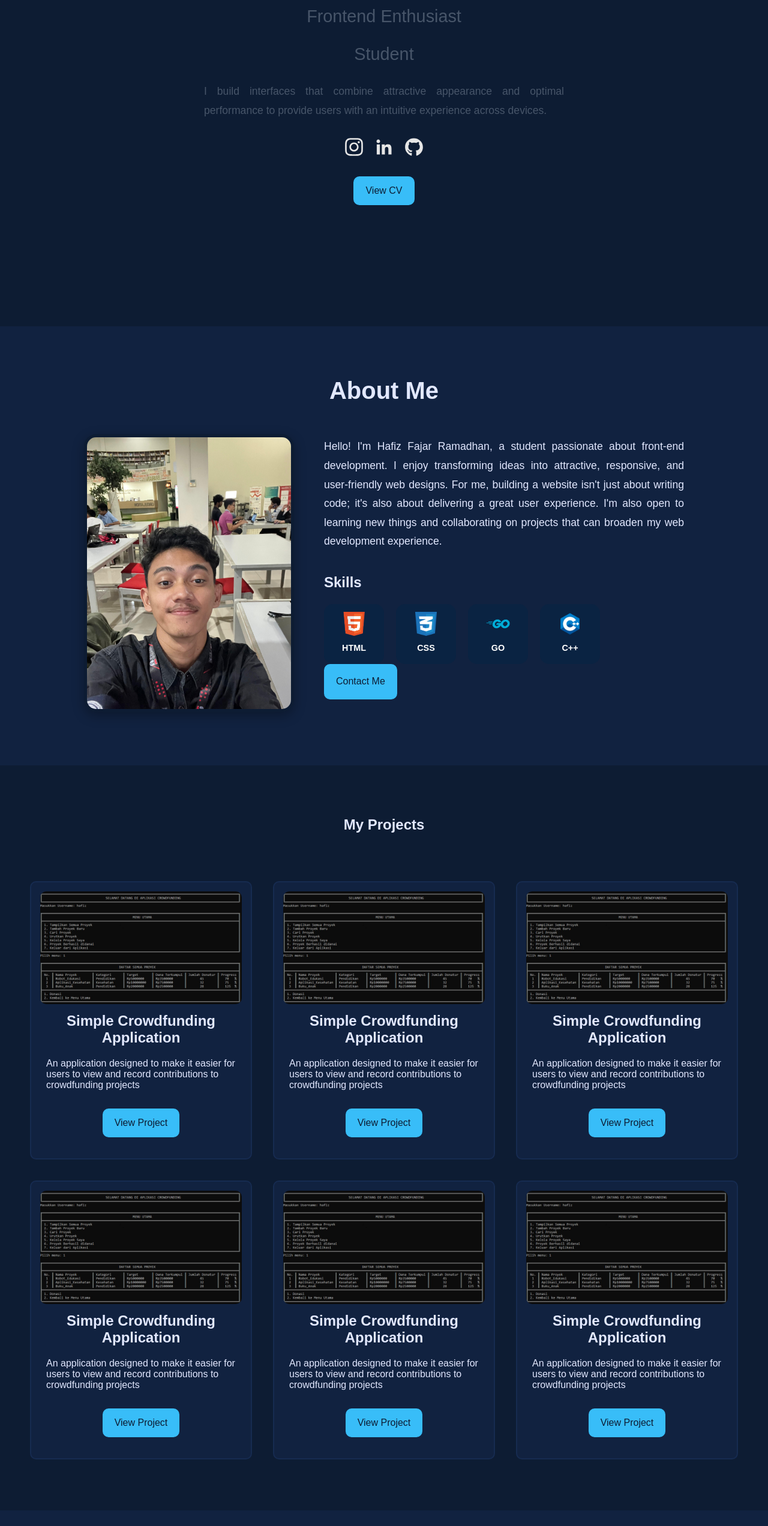
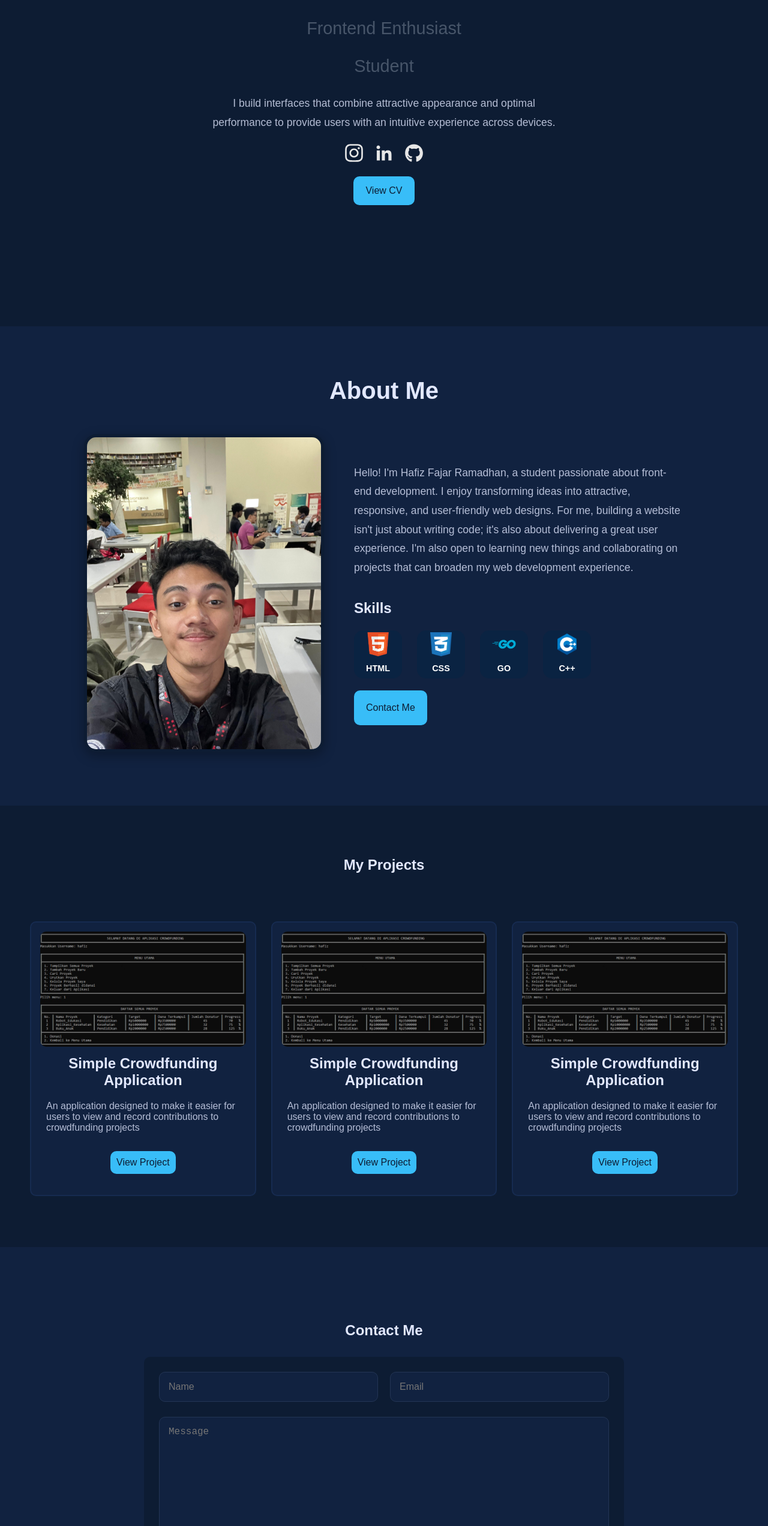
Before and after one commit to hfzfjr/Portfolio, a plain HTML site: page index.html in a window 1280 px wide. Shown: the part 256-2800 px from the top of the page at 60% size. Drawn offline with Linux system fonts and the light colour scheme.

Commit message:
update portfolio

```diff
--- a/css/style.css
+++ b/css/style.css
@@ -65,13 +65,13 @@ header {
   transition: ALL 0.3s ease;
 }
 
-.nav-left {
+.nav-right {
   display: flex;
   list-style: none;
   gap: 30px;
 }
 
-.nav-left a {
+.nav-right a {
   text-decoration: none;
   color: #ffffff;
   font-weight: 500;
@@ -80,31 +80,31 @@ header {
   transition: all 0.3s ease;
 }
 
-.nav-left a:hover {
+.nav-right a:hover {
   background-color: #38bdf8;
   color: #ffffff;
 }
 
-.nav-left a.active {
+.nav-right a.active {
   background-color: #38bdf8;
   color: #ffffff;
 }
 
 /* Logo di tengah navbar */
-.nav-logo {
+.nav-left {
   display: flex;
   align-items: center;
   gap: 10px;
 }
 
-.nav-logo img {
+.nav-left img {
   width: 45px;
   height: 45px;
   border-radius: 50%;
   object-fit: cover;
 }
 
-.nav-logo span {
+.nav-left span {
   color: #38bdf8;
   font-weight: 700;
   font-size: 26px;
@@ -135,11 +135,11 @@ header.scrolled .navbar {
 
 /* Media query untuk tampilan mobile */
 @media (max-width: 768px) {
-  .nav-left {
+  .nav-right {
     display: none;
     width: 100%;
     flex-direction: column;
-    gap: 10px;
+    gap: 20px;
     text-align: center;
     background-color: #0d1c33;
     padding: 20px 0;
@@ -148,7 +148,7 @@ header.scrolled .navbar {
     left: 0;
   }
 
-  .nav-left.active {
+  .nav-right.active {
     display: flex;
   }
 
@@ -206,10 +206,21 @@ header.scrolled .navbar {
   color: #475569;
 }
 
+.hero-description p {
+  color: #e2e8ffc9;
+  font-size: 1.1rem;
+  line-height: 1.8;
+  max-width: 600px;
+  text-align: center;
+  margin-bottom: 20px;
+}
+
 .social-icons {
   display: flex;
   justify-content: center;
   align-items: center;
+  gap: 20px;
+  margin-bottom: 20px;
 }
 
 .social-icons img {
@@ -286,7 +297,7 @@ header.scrolled .navbar {
 }
 
 .about-photo img {
-  width: 350px;
+  width: 400px;
   height: 100%;
   object-fit: cover;
   border-radius: 20px;
@@ -300,11 +311,12 @@ header.scrolled .navbar {
 }
 
 .about-description {
+  color: #e2e8ffc9;
   flex: 2;
   font-size: 1.1rem;
   line-height: 1.8;
-  text-align: justify;
   max-width: 600px;
+  text-align: left;
 }
 
 .about-description p {
@@ -318,19 +330,25 @@ header.scrolled .navbar {
   }
 
   .about-photo img {
-    width: 300px;
+    width: 350px;
     height: 100%px;
   }
 
   .about-description {
     font-size: 1rem;
-    text-align: center;
+    text-align: left;
+  }
+
+  .about-contact-me {
+    display: flex;
+    justify-content: center;
   }
 }
 
 /* ===== ABOUT SKILLS SECTION ===== */
 .about-skills {
   margin-top: 30px;
+  margin-bottom: 20px;
 }
 
 .skills-title {
@@ -344,16 +362,16 @@ header.scrolled .navbar {
 .skills-list {
   display: flex;
   flex-wrap: wrap;
-  gap: 20px;
   list-style: none;
   padding: 0;
+  gap: 25px;
 }
 
 .skills-list li {
   background-color: #0a2342;
   color: #ffffff;
-  width: 100px;
-  height: 100px;
+  width: 80px;
+  height: 80px;
   border-radius: 15px;
   display: flex;
   flex-direction: column;
@@ -379,6 +397,7 @@ header.scrolled .navbar {
 @media (max-width: 768px) {
   .skills-list {
     justify-content: center;
+    gap: 0px;
   }
 }
 
@@ -396,21 +415,12 @@ header.scrolled .navbar {
 
 .project-grid {
   display: grid;
+  grid-template-columns: repeat(3, 1fr); /* Maksimal 3 per baris */
+  gap: 25px; /* Jarak antar card tetap 20px */
   justify-items: center;
-  align-items: center;
-  grid-template-columns: repeat(3, 1fr);
-  gap: 35px;
-}
-
-.project-card h2 {
-  text-align: center;
-  margin-bottom: 10px;
-}
-
-.project-card p, a {
-  margin-bottom: 20px;
-  text-align: left;
-  padding: 10px;
+  justify-content: center;
+  max-width: 1200px; /* Membatasi lebar grid agar tidak melebar terlalu besar */
+  margin: 0 auto; /* Center grid */
 }
 
 .project-card {
@@ -421,6 +431,8 @@ header.scrolled .navbar {
   border-radius: 10px;
   transition: all 0.3s ease;
   width: 100%;
+  max-width: 400px; /* Membatasi lebar maksimal card */
+  box-sizing: border-box;
 }
 
 .project-card:hover {
@@ -434,9 +446,39 @@ header.scrolled .navbar {
   margin-bottom: 10px;
 }
 
+.project-card h2 {
+  text-align: center;
+  margin-bottom: 10px;
+}
+
+.project-card p {
+  color: #e2e8ffc9;
+}
+
+.project-card p, .project-card a {
+  margin-bottom: 20px;
+  text-align: left;
+  padding: 10px;
+}
+
+/* Mobile responsiveness: Stack projects vertically */
+@media (max-width: 768px) {
+  .project-grid {
+    display: flex; /* Kembali ke flex untuk mobile */
+    flex-direction: column;
+    align-items: center;
+    gap: 20px; /* Gap sama untuk konsistensi di mobile */
+  }
+
+  .project-card {
+    width: 100%;
+    max-width: 400px;
+  }
+}
+
 /* ===== CONTACT SECTION ===== */
 .contact {
-  padding: 125px 50px;
+  padding: 125px 25px;
   text-align: center;
   background-color: #112240;
   display: flex;
@@ -446,12 +488,13 @@ header.scrolled .navbar {
 }
 
 .contact-content {
-  width: 50%;
+  width: 100%;
+  max-width: 800px;
 }
 
 .contact-form {
   background-color: #0d1c33;
-  padding: 50px;
+  padding: 25px;
   display: flex;
   flex-direction: column;
   justify-content: center;
@@ -486,7 +529,7 @@ form {
   border-radius: 10px;
   border: 1px solid #233554;
   width: 100%;
-  margin-bottom: 30px;
+  margin-bottom: 25px;
 }
 
 .contact-form textarea {
@@ -521,6 +564,13 @@ form {
   background-color: #0288d1;
 }
 
+@media (max-width: 768px) {
+  .contact-form .input-container {
+    flex-direction: column;
+    gap: 0px;
+  }
+}
+
 /* ===== FOOTER ===== */
 footer {
   background-color: #0d1c33;
@@ -529,20 +579,3 @@ footer {
   color: #ffffff;
   font-size: 14px;
 }
-
-/* ===== RESPONSIVE ===== */
-@media (max-width: 768px) {
-  .navbar {
-    flex-direction: column;
-    gap: 15px;
-    width: 90%;
-  }
-
-  .nav-left {
-    gap: 20px;
-  }
-
-  .hero-content h1 {
-    font-size: 2rem;
-  }
-}
--- a/index.html
+++ b/index.html
@@ -11,11 +11,11 @@
     <!-- ===== NAVBAR ===== -->
     <header>
       <nav class="navbar">
-        <div class="nav-logo">
+        <div class="nav-left">
           <img src="assets/logo/logo-H.png" alt="Logo Hafiz" />
           <span>HAFIZ</span>
         </div>
-        <ul class="nav-left">
+        <ul class="nav-right">
           <li><a href="#home" class="active">Home</a></li>
           <li><a href="#about">About Me</a></li>
           <li><a href="#projects">Projects</a></li>
@@ -37,11 +37,9 @@
           <p class="role">Frontend Enthusiast</p>
           <p class="status">Student</p>
         </div>
-        <p class="about-description">
-          I build interfaces that combine attractive appearance and optimal
-          performance to provide users with an intuitive experience across
-          devices.
-        </p>
+        <div class="hero-description">
+          <p>I build interfaces that combine attractive appearance and optimal performance to provide users with an intuitive experience across devices.</p>
+        </div>
         <div class="social-icons">
           <a href="https://www.instagram.com/hafizfajar_01/" target="_blank">
             <img src="assets/logo/logo-instagram.svg" alt="Instagram" />
@@ -99,7 +97,9 @@
                 </li>
               </ul>
             </div>
-            <a href="#contact" class="button">Contact Me</a>
+            <div class="about-contact-me">
+              <a href="#contact" class="button">Contact Me</a>
+            </div>
           </article>
         </div>
       </div>
@@ -109,48 +109,6 @@
     <section id="projects" class="projects">
       <h1>My Projects</h1>
       <div class="project-grid">
-        <div class="project-card">
-          <img src="assets/project/tubes.jpg" alt="Project 1" />
-          <h2>Simple Crowdfunding Application</h2>
-          <p>
-            An application designed to make it easier for users to view and
-            record contributions to crowdfunding projects
-          </p>
-          <a
-            href="https://github.com/hfzfjr/Tubes-Aplikasi-Crowdfunding-Sederhana"
-            class="button"
-            target="_blank"
-            >View Project</a
-          >
-        </div>
-        <div class="project-card">
-          <img src="assets/project/tubes.jpg" alt="Project 1" />
-          <h2>Simple Crowdfunding Application</h2>
-          <p>
-            An application designed to make it easier for users to view and
-            record contributions to crowdfunding projects
-          </p>
-          <a
-            href="https://github.com/hfzfjr/Tubes-Aplikasi-Crowdfunding-Sederhana"
-            class="button"
-            target="_blank"
-            >View Project</a
-          >
-        </div>
-        <div class="project-card">
-          <img src="assets/project/tubes.jpg" alt="Project 1" />
-          <h2>Simple Crowdfunding Application</h2>
-          <p>
-            An application designed to make it easier for users to view and
-            record contributions to crowdfunding projects
-          </p>
-          <a
-            href="https://github.com/hfzfjr/Tubes-Aplikasi-Crowdfunding-Sederhana"
-            class="button"
-            target="_blank"
-            >View Project</a
-          >
-        </div>
         <div class="project-card">
           <img src="assets/project/tubes.jpg" alt="Project 1" />
           <h2>Simple Crowdfunding Application</h2>
--- a/js/main.js
+++ b/js/main.js
@@ -10,13 +10,16 @@
     nav.addEventListener('mouseover', (e) => {
       const a = e.target.closest(linkSel);
       if (!a) return;
-      savedActive?.classList.remove('active');
+      // Hapus semua "active" dulu untuk memastikan hanya satu yang aktif
+      nav.querySelectorAll('a.active').forEach(activeA => activeA.classList.remove('active'));
       a.classList.add('active');
     });
 
     // Kembalikan "active" awal saat mouse keluar navbar
     nav.addEventListener('mouseleave', () => {
+      // Hapus semua "active"
       nav.querySelectorAll('a.active').forEach(a => a.classList.remove('active'));
+      // Tambah kembali ke savedActive jika ada
       savedActive?.classList.add('active');
     });
 
@@ -24,13 +27,14 @@
     nav.addEventListener('click', (e) => {
       const a = e.target.closest(linkSel);
       if (!a) return;
-      savedActive?.classList.remove('active');
+      // Hapus semua "active"
+      nav.querySelectorAll('a.active').forEach(activeA => activeA.classList.remove('active'));
       savedActive = a;
       a.classList.add('active');
     });
 })();
 
-  (function () {
+(function () {
     const header = document.querySelector('header');
     const onScroll = () => {
       if (window.scrollY > 8) {
@@ -41,17 +45,18 @@
     };
     window.addEventListener('scroll', onScroll, { passive: true });
     window.addEventListener('load', onScroll);
-  })();
+})();
 
-  window.onload = function() {
+window.onload = function() {
   const heroContent = document.querySelector('.hero-content');
   heroContent.classList.add('active');
 };
 
 // Menambahkan fungsi untuk hamburger menu
 const hamburger = document.getElementById("hamburger-menu");
-const navLinks = document.querySelector(".nav-left");
+const navLinks = document.querySelector(".nav-right");
 
 hamburger.addEventListener("click", () => {
   navLinks.classList.toggle("active");
+  hamburger.classList.toggle("active");
 });
```
